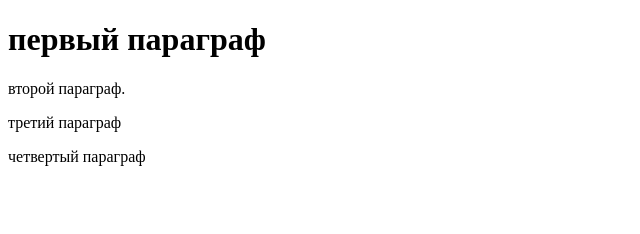
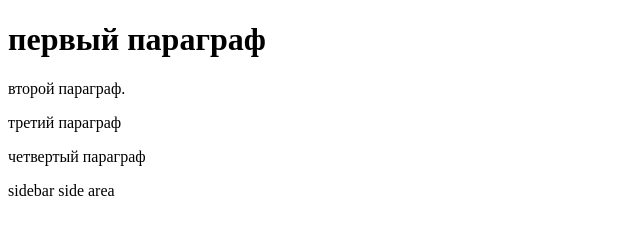
Before and after one commit to user493969/forMark, a plain HTML site: page index.html in a window 1280 px wide. Shown: the whole page, without its empty margins (0-640 px from the left). Drawn offline with Linux system fonts and the light colour scheme.

Commit message:
added sidebar

```diff
--- a/index.html
+++ b/index.html
@@ -6,6 +6,7 @@
 <p>второй параграф.</p>
 <p>третий параграф</p>
 <header>четвертый параграф</header>
+<p>sidebar side area</p>
 
 </body>
 </html>
```
